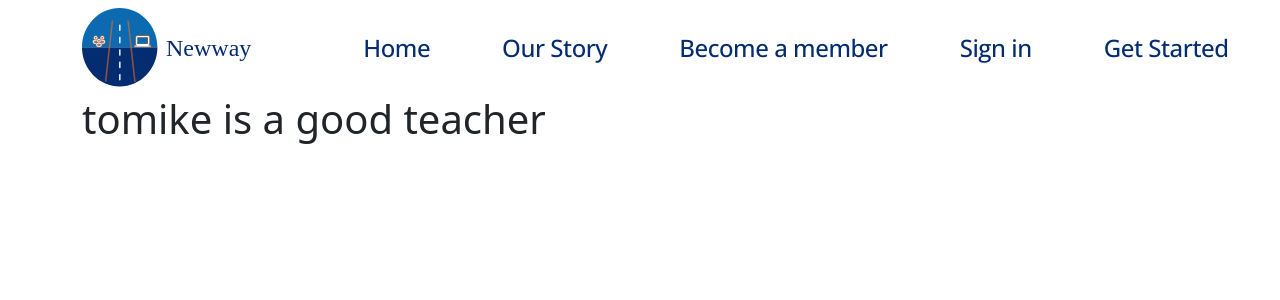
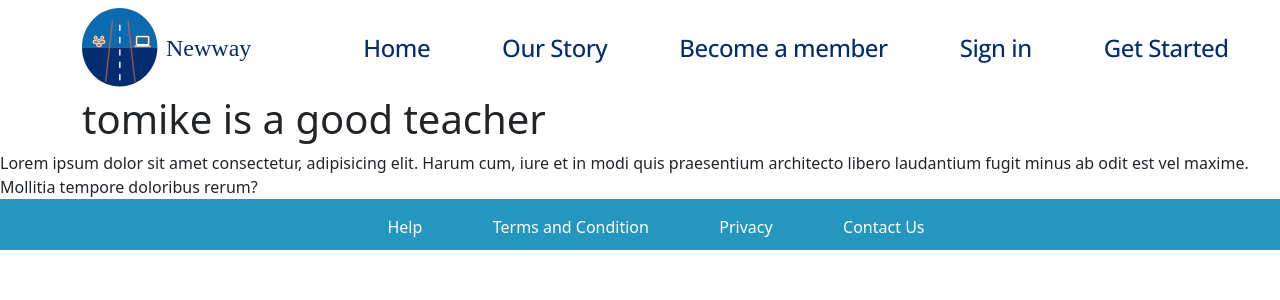
Before and after one commit to gy599/new-way-web-app, a React (Create React App) app: page / in a window 1280 px wide. Shown: the top 300 px of the page. Built offline with nearby package versions, Linux system fonts and the light colour scheme; a web font is replaced by a local one.

Commit message:
new way webapp footer fixed

```diff
--- a/src/assets/styles/components/footer.scss
+++ b/src/assets/styles/components/footer.scss
@@ -0,0 +1,12 @@
+.footer-links{
+    background-color: #2596be;
+.footer-item{
+    margin-left: 4.4rem;
+    list-style-type:none;
+    height: 3.2rem;
+    color: #fff;
+}
+.footer-item:first-child{
+    margin-left: 0;
+}
+}
--- a/src/components/footer/footer.js
+++ b/src/components/footer/footer.js
@@ -1,9 +1,39 @@
 import React from 'react'
+import { FooterRouteLinks } from '../../routes/RouteLinks'
+import { Link } from "react-router-dom";
 
 const footer = () => {
+  const footerdata = [
+   {
+    title: 'Help',
+    path:FooterRouteLinks.help,
+   },
+   {
+    title: 'Terms and Condition',
+    path:FooterRouteLinks.termsAndConditions,
+   },
+   {
+    title: 'Privacy',
+    path:FooterRouteLinks.privacy,
+   },
+   {
+    title: 'Contact Us',
+    path:FooterRouteLinks.contactUs,
+   }
+  ]
   return (
-    <div>
-
+    <div className=''>
+      <ul className='footer-links d-lg-flex  d-md-flex d-sm-flex-column justify-content-center'>
+      {footerdata.map((item, index) => {
+              return (
+                <li className='footer-item py-3' key={index}>
+                  <Link to={item.path} className='nav-link' key={index}>
+                    {item.title}
+                  </Link>
+                </li>
+              );
+            })}
+      </ul>
     </div>
   )
 }
--- a/src/components/navbar/navbar.js
+++ b/src/components/navbar/navbar.js
@@ -31,6 +31,7 @@ const Navbar = () => {
   return (
     <div>
       <nav className="navbar navbar-expand-lg navbar-light">
+
         <div className="container navbar-container">
           <div className="d-flex align-items-center">
             <Link to="/">
--- a/src/layout/default-layout.js
+++ b/src/layout/default-layout.js
@@ -1,11 +1,13 @@
 import React from "react";
 import Navbar from "../components/navbar/navbar";
-
+import Footer from "../components/footer/footer";
 const PageLayout = ({ children }) => {
   return (
     <div>
       <Navbar />
       {children}
+      <Footer/>
+
     </div>
   );
 };
--- a/src/pages/home/index.jsx
+++ b/src/pages/home/index.jsx
@@ -5,6 +5,7 @@ const Home = () => {
   return (
     <PageLayout>
       <h1 className="container">tomike is a good teacher</h1>
+      Lorem ipsum dolor sit amet consectetur, adipisicing elit. Harum cum, iure et in modi quis praesentium architecto libero laudantium fugit minus ab odit est vel maxime. Mollitia tempore doloribus rerum?
     </PageLayout>
   );
 };
--- a/src/pages/our-story/index.jsx
+++ b/src/pages/our-story/index.jsx
@@ -4,7 +4,7 @@ import PageLayout from "../../layout/default-layout";
 const OurStory = () => {
   return (
     <PageLayout>
-    <h1 className="container">tomike is a good teacher</h1>
+    <h1 className="container">tomike is a wonderful teacher</h1>
   </PageLayout>
   )
 }
--- a/src/routes/RouteLinks.jsx
+++ b/src/routes/RouteLinks.jsx
@@ -3,3 +3,10 @@ export const RouteLinks = {
     ourStory: "/our-story",
     createAccount: "/create-account"
 };
+
+export const FooterRouteLinks = {
+      help: "/help",
+      termsAndConditions: "/terms-and-conditions",
+      privacy: "/privacy",
+      contactUs: "/contact-us"
+}
--- a/src/styles.scss
+++ b/src/styles.scss
@@ -3,7 +3,7 @@
 
 //components
 @import "./assets/styles/components/navbar.scss";
-
+@import "./assets/styles/components/footer.scss";
 
 //pages
 
```
